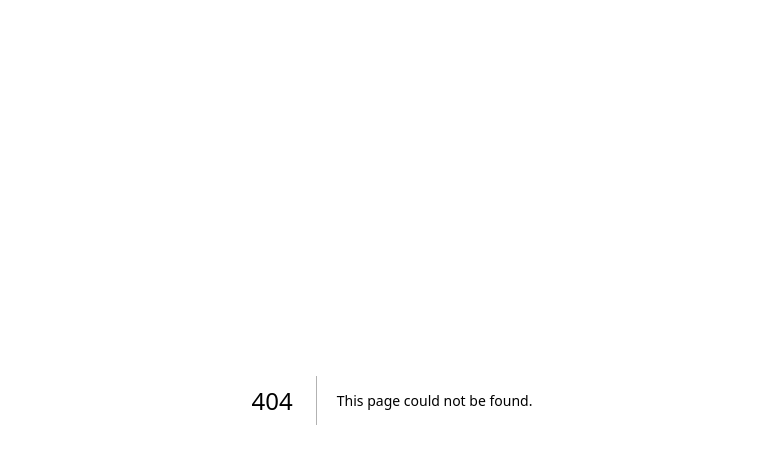
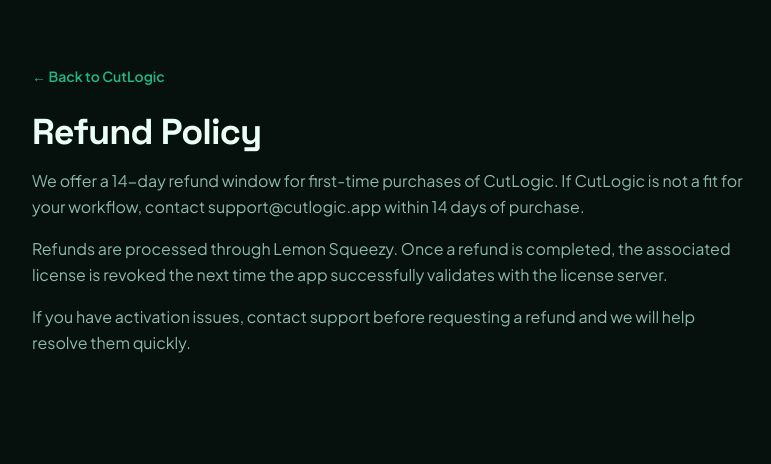
Before and after one commit to madmalio/cutlogic-website, a Next.js app: page /refund-policy in a window 1280 px wide. Before the commit this address had no page. Shown: the top 464 px of the page, without its empty margins (248-1019 px from the left). Built offline with nearby package versions, Linux system fonts and the light colour scheme.

Commit message:
feat: refund policy addition

```diff
--- a/src/app/page.tsx
+++ b/src/app/page.tsx
@@ -305,6 +305,9 @@
             <Link href="/terms" className="transition hover:text-brand">
               Terms of Service
             </Link>
+            <Link href="/refund-policy" className="transition hover:text-brand">
+              Refund Policy
+            </Link>
             <Link href="/download" className="transition hover:text-brand">
               Download
             </Link>
--- /dev/null
+++ b/src/app/refund-policy/page.tsx
@@ -0,0 +1,29 @@
+import Link from "next/link";
+
+export default function RefundPolicyPage() {
+  return (
+    <main className="mx-auto min-h-screen w-full max-w-3xl px-5 py-16 sm:px-6">
+      <Link href="/" className="text-sm font-semibold text-brand hover:text-brand-deep">
+        ← Back to CutLogic
+      </Link>
+      <h1 className="mt-6 font-display text-4xl font-bold tracking-tight">Refund Policy</h1>
+
+      <p className="mt-4 leading-relaxed text-muted">
+        We offer a 14-day refund window for first-time purchases of CutLogic. If
+        CutLogic is not a fit for your workflow, contact support@cutlogic.app
+        within 14 days of purchase.
+      </p>
+
+      <p className="mt-4 leading-relaxed text-muted">
+        Refunds are processed through Lemon Squeezy. Once a refund is completed,
+        the associated license is revoked the next time the app successfully
+        validates with the license server.
+      </p>
+
+      <p className="mt-4 leading-relaxed text-muted">
+        If you have activation issues, contact support before requesting a refund
+        and we will help resolve them quickly.
+      </p>
+    </main>
+  );
+}
```
